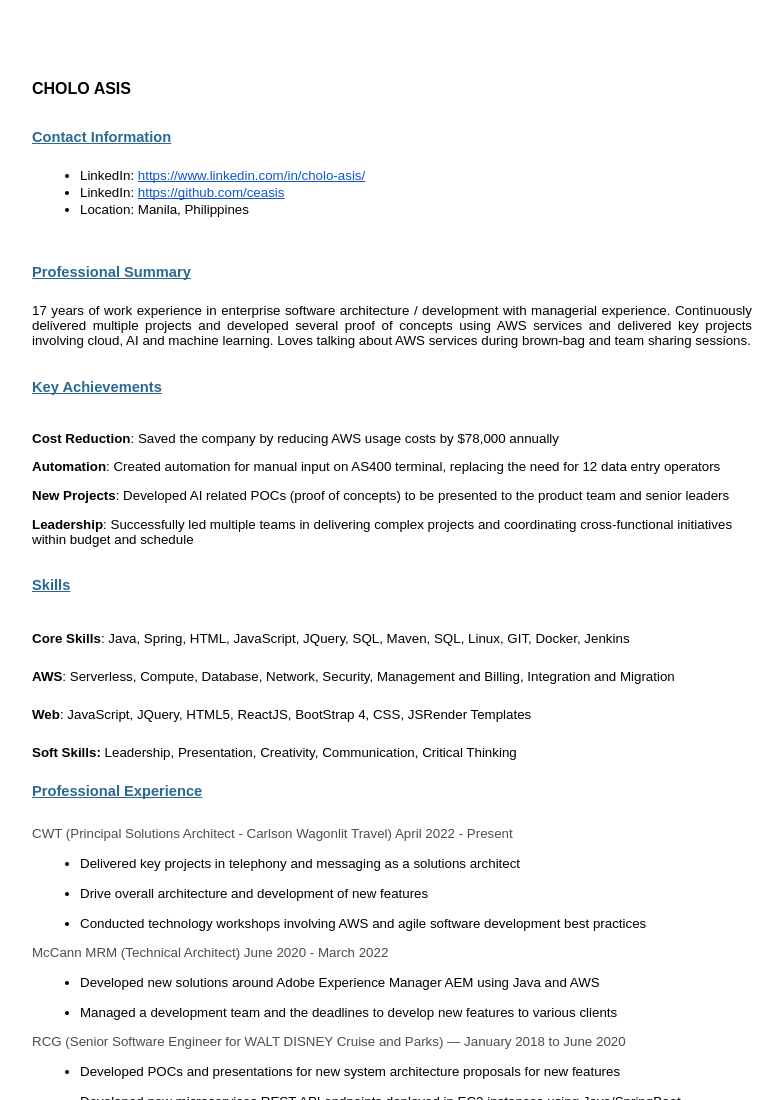
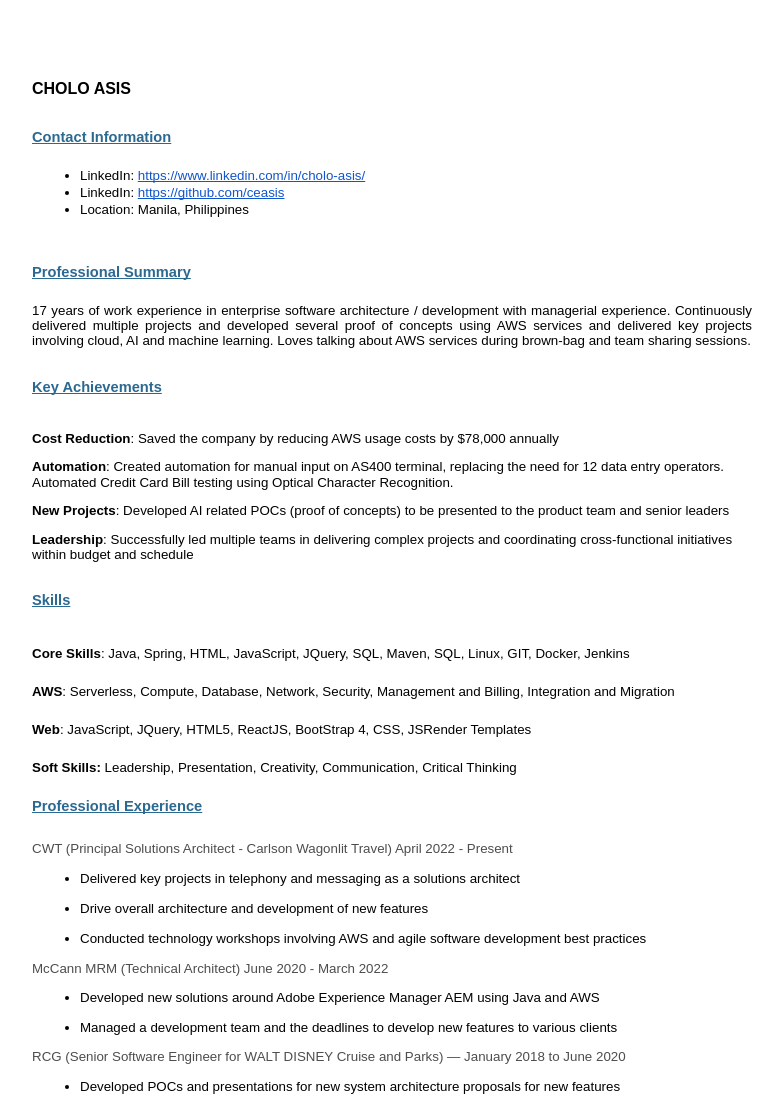
Before and after one commit to ceasis/aboutme, a plain HTML site: page index.html in a window 1280 px wide. Shown: the top 1100 px of the page, without its empty margins (24-807 px from the left). Drawn offline with Linux system fonts and the light colour scheme.

Commit message:
Update index.html

```diff
--- a/index.html
+++ b/index.html
@@ -533,7 +533,7 @@
 	<p class="c42">
 		<span class="c4 c9">Automation</span><span class="c0">: Created
 			automation for manual input on AS400 terminal, replacing the need for
-			12 data entry operators</span>
+			12 data entry operators. Automated Credit Card Bill testing using Optical Character Recognition.</span>
 	</p>
 	<p class="c42">
 		<span class="c9 c4">New Projects</span><span class="c0">:
```
